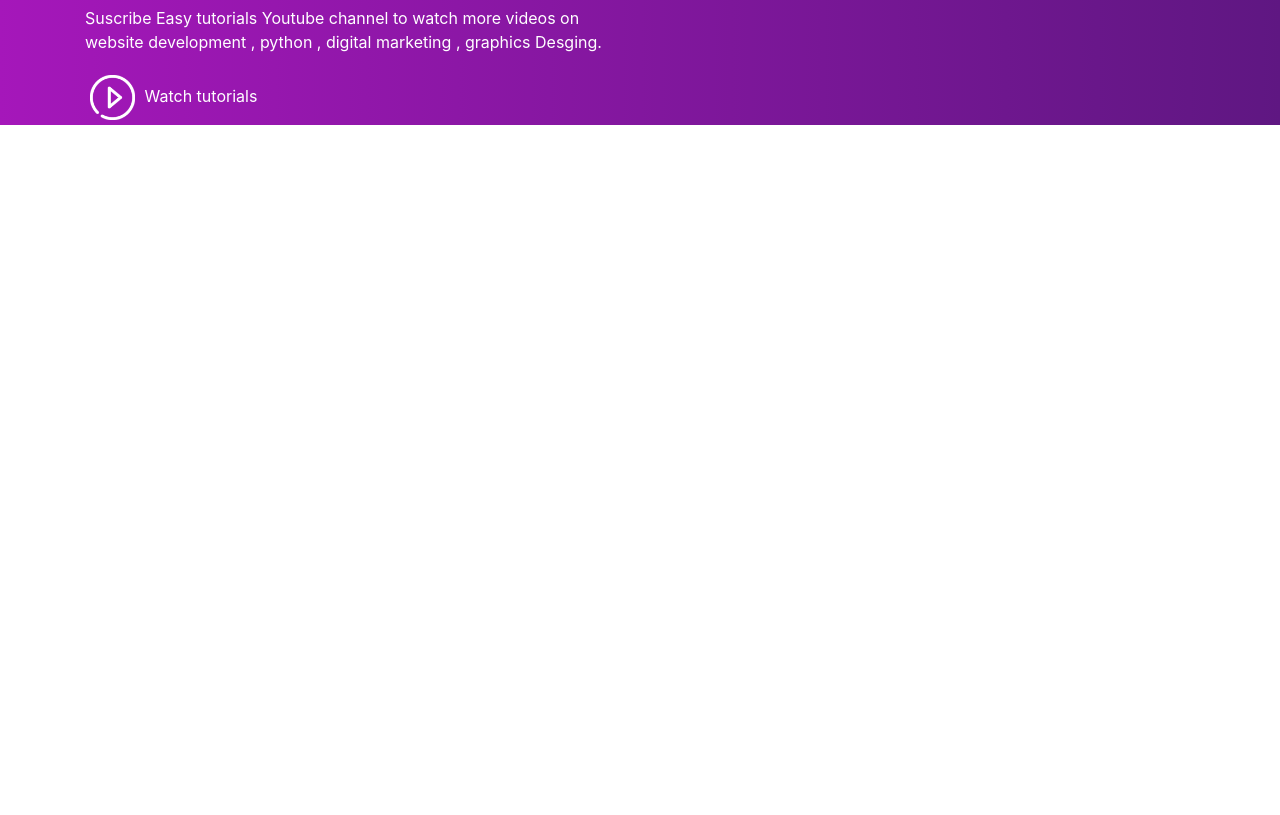
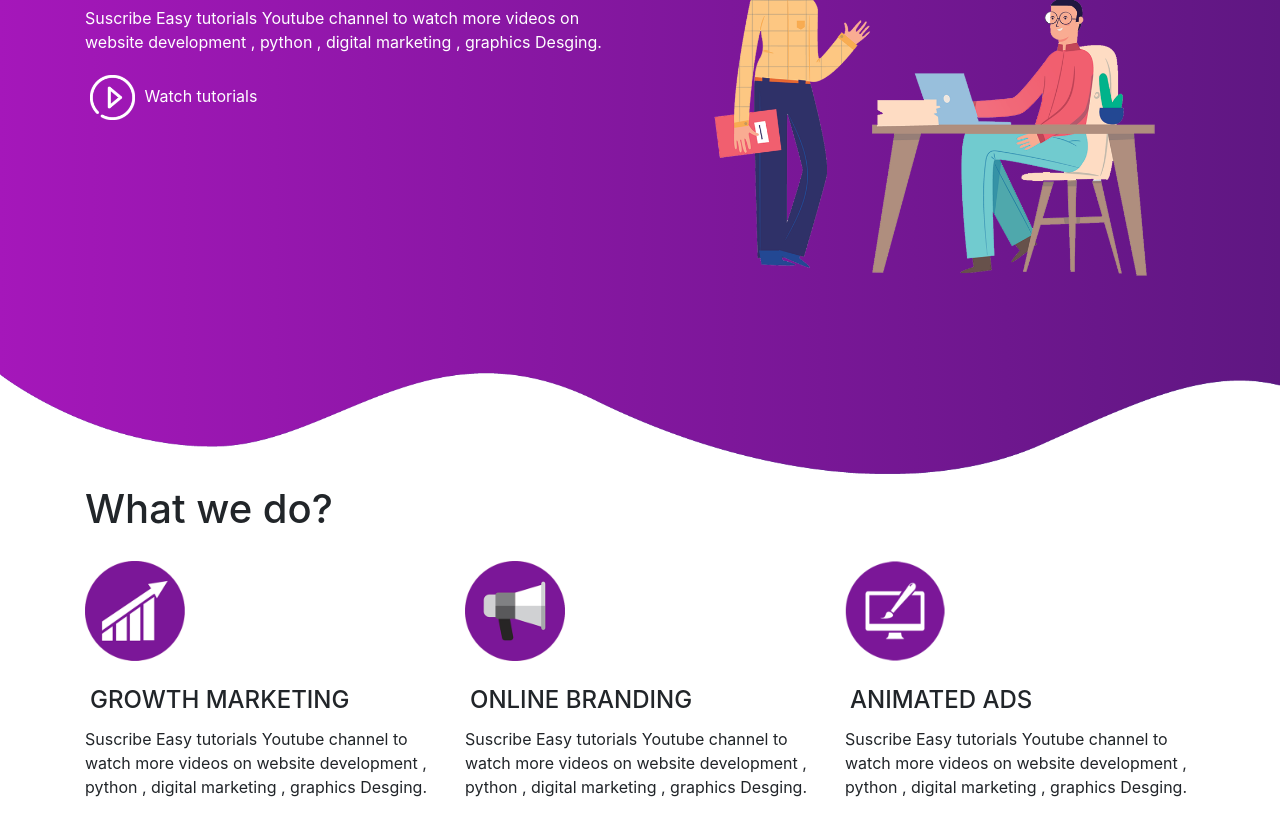
Before and after one commit to ProgrammerChirag/BOOTSTRAP, a plain HTML site: page project-1/index.html in a window 1280 px wide. Shown: the part 224-1039 px from the top of the page. Before the commit the page ends 800 px from the top, so only its background shows below. Drawn offline with nearby package versions, Linux system fonts and the light colour scheme.

Commit message:
add new section

```diff
--- a/project-1/index.html
+++ b/project-1/index.html
@@ -58,7 +58,34 @@
                         Watch tutorials</a>
                 </div>
                 <div class="col-md-6 text-centre">
-
+                    <img src="images/home2.png" class="img-fluid">
+                </div>
+            </div>
+        </div>
+        <img src="images/wave1.png" class="bottom-img">
+    </section>
+    <!-- services section -->
+    <section id="services section">
+        <div class="container text-centre">
+            <h1 class="title">What we do?</h1>
+            <div class="row text-centre">
+                <div class="col-md-4 services">
+                    <img src="images/service1.png" class="service-img">
+                    <h4>Growth marketing</h4>
+                    <p>Suscribe Easy tutorials Youtube channel to watch more videos on website development , python ,
+                        digital marketing , graphics Desging.</p>
+                </div>
+                <div class="col-md-4 services">
+                    <img src="images/service2.png" class="service-img">
+                    <h4>Online branding</h4>
+                    <p>Suscribe Easy tutorials Youtube channel to watch more videos on website development , python ,
+                        digital marketing , graphics Desging.</p>
+                </div>
+                <div class="col-md-4 services">
+                    <img src="images/service3.png" class="service-img">
+                    <h4>Animated Ads</h4>
+                    <p>Suscribe Easy tutorials Youtube channel to watch more videos on website development , python ,
+                        digital marketing , graphics Desging.</p>
                 </div>
             </div>
         </div>
--- a/project-1/style.css
+++ b/project-1/style.css
@@ -55,3 +55,22 @@ body{
     text-decoration: none;
     color: white;
 }
+.bottom-img{
+    width: 100%;
+}
+/* service section */
+#services{
+    padding: 80px 0px;
+}
+.service-img{
+    width: 100px;
+    margin-top: 20px;
+}
+.service{
+    padding: 20px;
+}
+.services h4{
+    padding: 5px;
+    margin-top: 20px;
+    text-transform: uppercase;
+}
```
